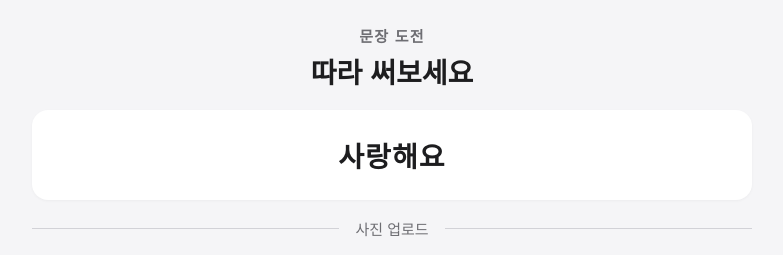
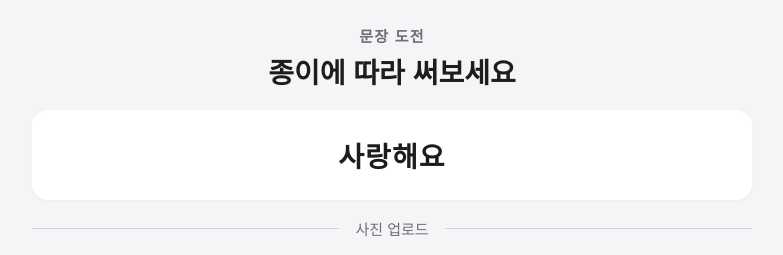
Before and after one commit to simon11006/readable-or-not.netlify, a website: page index.html in a window 1280 px wide. Both pictures are taken after a click on the button "이 문장으로 도전". Shown: the part 148-403 px from the top of the page, without its empty margins (248-1031 px from the left). Drawn offline with Linux system fonts and the light colour scheme; a web font is replaced by a local one.

Commit message:
Clarify paper writing prompt

```diff
--- a/index.html
+++ b/index.html
@@ -91,7 +91,7 @@
       <div class="practice-body">
         <div class="practice-title">
           <p id="practice-kind" class="card-label">문장 도전</p>
-          <h2 id="practice-title-text">따라 써보세요</h2>
+          <h2 id="practice-title-text">종이에 따라 써보세요</h2>
         </div>
 
         <div class="card practice-card">
--- a/js/app.js
+++ b/js/app.js
@@ -162,7 +162,7 @@ function startPractice(text) {
   const isPara = text.includes('\n');
 
   document.getElementById('practice-kind').textContent = isPara ? '문단 도전' : '문장 도전';
-  document.getElementById('practice-title-text').textContent = '따라 써보세요';
+  document.getElementById('practice-title-text').textContent = '종이에 따라 써보세요';
   document.getElementById('btn-print').hidden = false;
   const display = document.getElementById('practice-sentence');
   display.classList.toggle('para', isPara);
```
